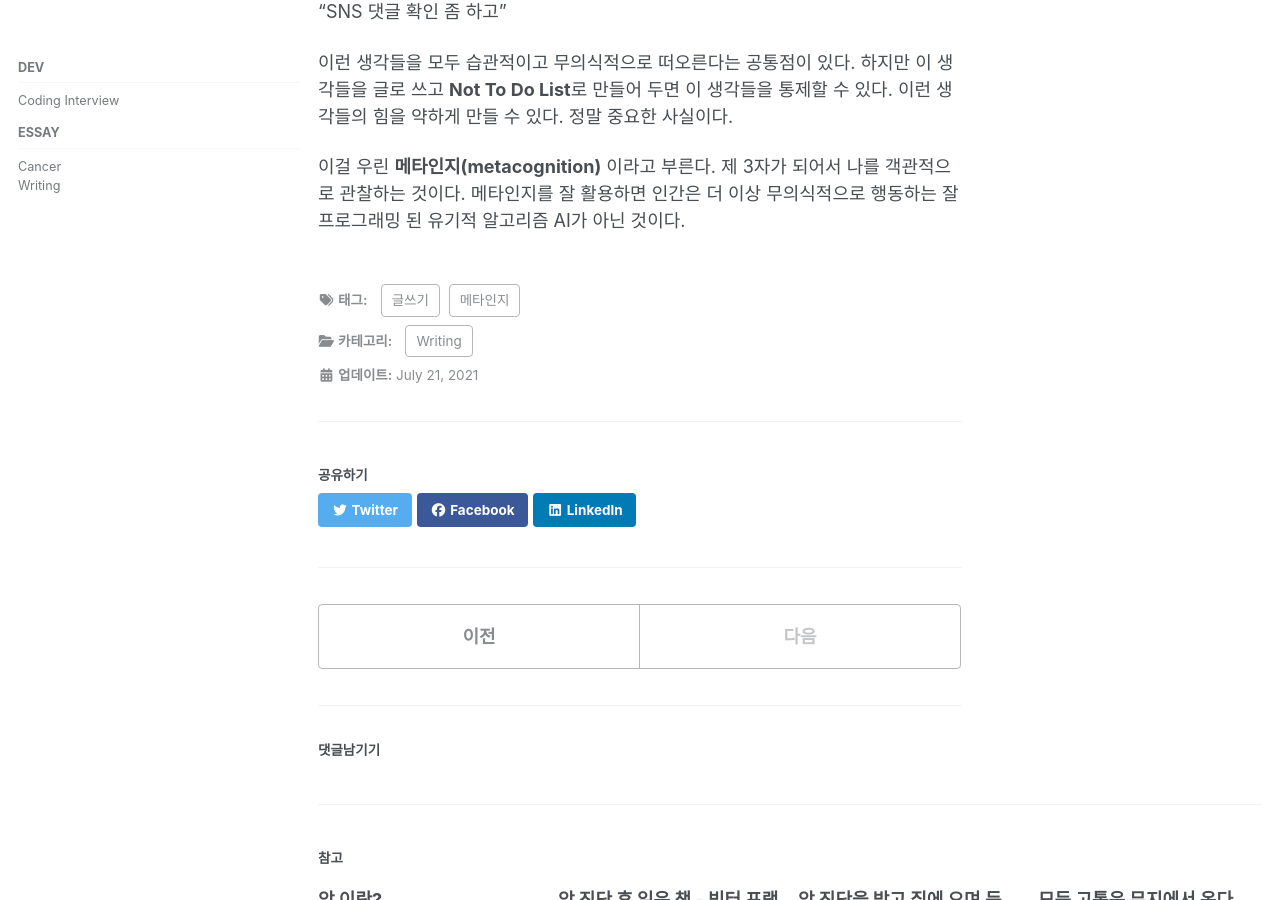
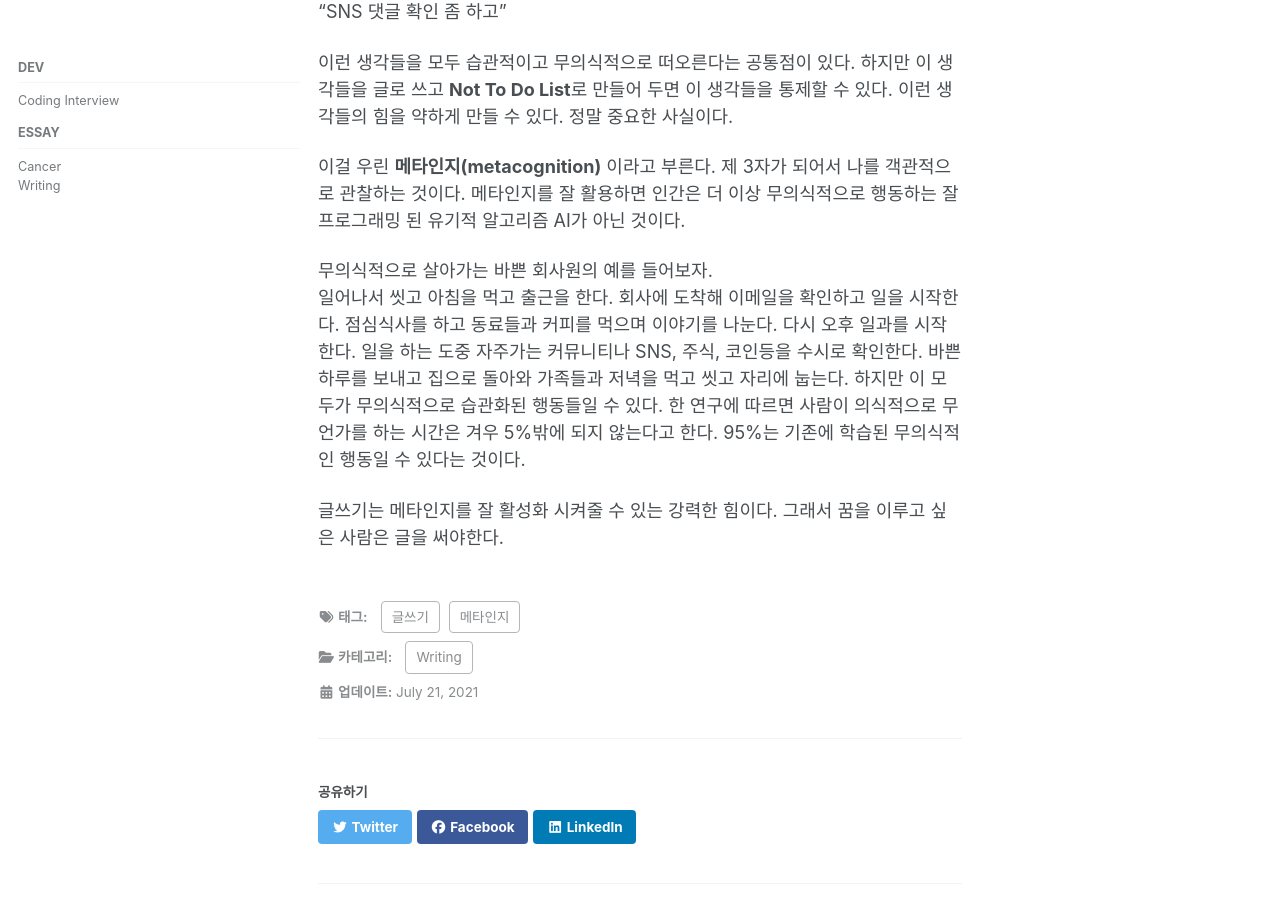
Before and after one commit to WonderHabits/wonderhabits.github.io, a Jekyll site: the page built from _posts/2021-07-21-7_writing_and_metacognition.md, in a window 1280 px wide and 900 px high, scrolled down 920 px. Built offline with Jekyll 4.4.1, drawn with Linux system fonts in a browser that asks for light colours; cached includes are drawn as plain includes; nearby versions of some CDN libraries; comment, search, counter and statistics services are not loaded.

Commit message:
edit post

```diff
--- a/_posts/2021-07-21-7_writing_and_metacognition.md
+++ b/_posts/2021-07-21-7_writing_and_metacognition.md
@@ -39,3 +39,9 @@ use_math: true
  이런 생각들의 힘을 약하게 만들 수 있다. 정말 중요한 사실이다.
 
  이걸 우린 **메타인지(metacognition)** 이라고 부른다. 제 3자가 되어서 나를 객관적으로 관찰하는 것이다. 메타인지를 잘 활용하면 인간은 더 이상 무의식적으로 행동하는 잘 프로그래밍 된 유기적 알고리즘 AI가 아닌 것이다.
+
+ 무의식적으로 살아가는 바쁜 회사원의 예를 들어보자.
+ 일어나서 씻고 아침을 먹고 출근을 한다. 회사에 도착해 이메일을 확인하고 일을 시작한다. 점심식사를 하고 동료들과 커피를 먹으며 이야기를 나눈다. 다시 오후 일과를 시작한다. 일을 하는 도중 자주가는 커뮤니티나 SNS, 주식, 코인등을 수시로 확인한다. 바쁜 하루를 보내고 집으로 돌아와 가족들과 저녁을 먹고 씻고 자리에 눕는다.
+ 하지만 이 모두가 무의식적으로 습관화된 행동들일 수 있다. 한 연구에 따르면 사람이 의식적으로 무언가를 하는 시간은 겨우 5%밖에 되지 않는다고 한다. 95%는 기존에 학습된 무의식적인 행동일 수 있다는 것이다.
+
+ 글쓰기는 메타인지를 잘 활성화 시켜줄 수 있는 강력한 힘이다. 그래서 꿈을 이루고 싶은 사람은 글을 써야한다.
```
